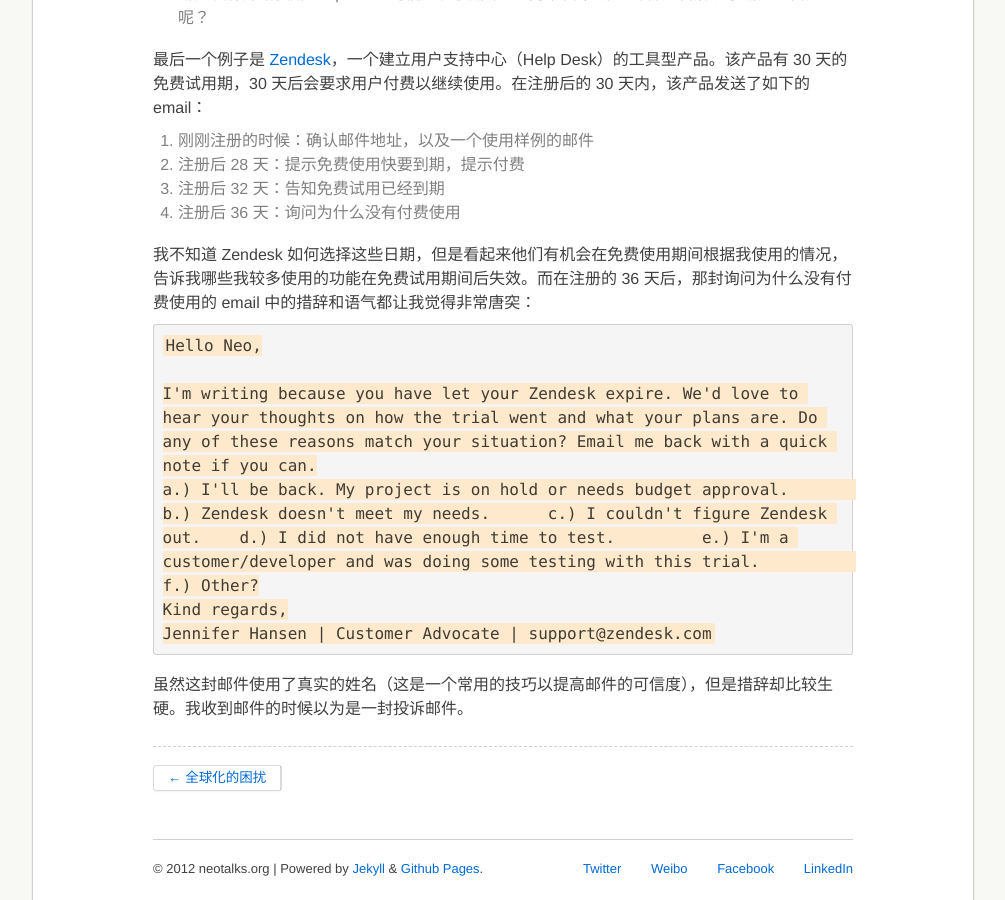
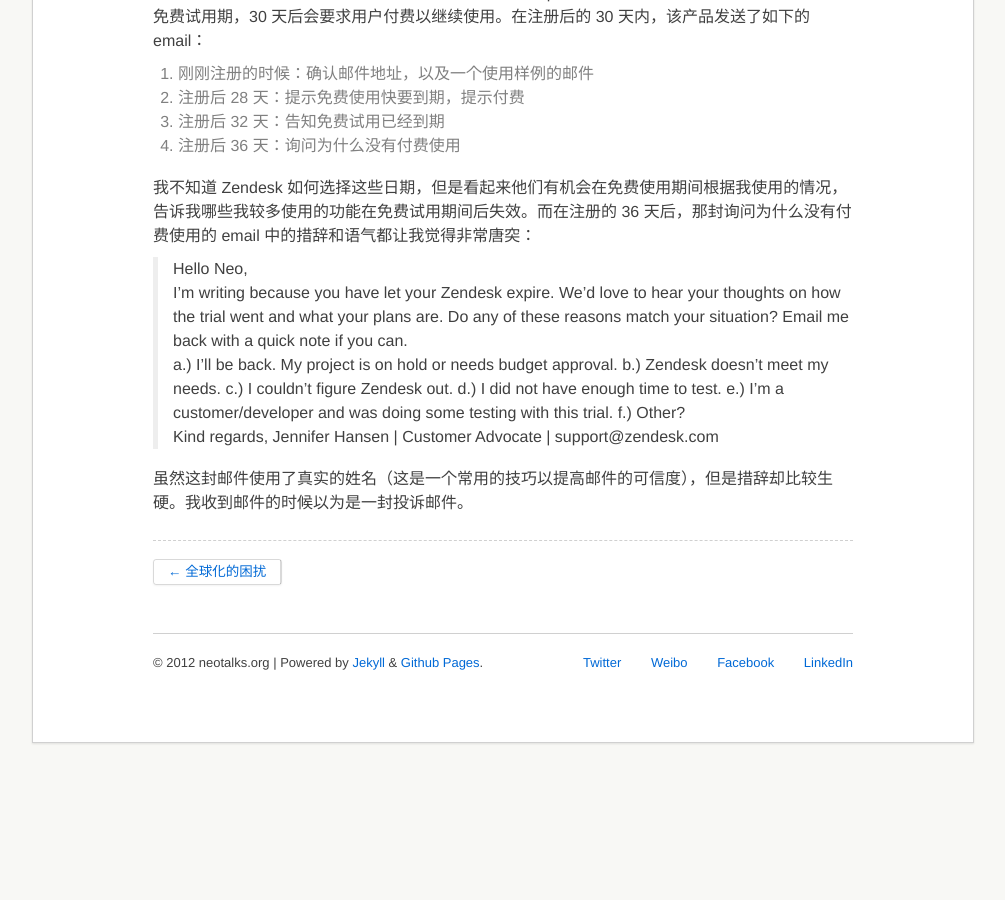
Before and after one commit to neozhang/neotalks.org, a Jekyll site: the page built from _posts/2012-1-30-email-notifications.md, in a window 1280 px wide and 900 px high, scrolled down 1039 px. Shown: the whole window, without its empty margins (137-1142 px from the left). Built offline with Jekyll 4.4.1, drawn with Linux system fonts in a browser that asks for light colours; Markdown is read by kramdown in place of the engine named in the settings; after the commit the page ends 1832 px from its top, so only the background shows below that.

```diff
--- a/_posts/2012-1-30-email-notifications.md
+++ b/_posts/2012-1-30-email-notifications.md
@@ -8,7 +8,7 @@ category: cn
 
 [Trello](http://trello.com) 是一个最近经常被提到的项目管理工具，今天在简单试用之后，发现了这个产品在发送邮件提示方面的细心[设计](http://blog.trello.com/on-email-notifications/)：
 
-	To date, Trello has sent you very little email. We sent you a single email summary of unread notifications, and only after 24 hours of inactivity (meaning it has been 24 hours since you last touched the mouse in your Trello tab). It’s great for people who are regularly checking the site. But, of course, not everybody interacts with Trello that way. People were missing out on important stuff, which is disastrous for a collaboration tool. You actually want — nay, need – that email.
+> To date, Trello has sent you very little email. We sent you a single email summary of unread notifications, and only after 24 hours of inactivity (meaning it has been 24 hours since you last touched the mouse in your Trello tab). It’s great for people who are regularly checking the site. But, of course, not everybody interacts with Trello that way. People were missing out on important stuff, which is disastrous for a collaboration tool. You actually want — nay, need – that email.
 
 基本的想法是，如果一个用户经常使用这个工具，那么他不需要邮件提醒；相反，如果用户不经常使用这个工具，那么作为一个项目管理型的工具产品，每天一封的总结邮件也就足够了。
 
@@ -33,16 +33,18 @@ category: cn
 
 我不知道 Zendesk 如何选择这些日期，但是看起来他们有机会在免费使用期间根据我使用的情况，告诉我哪些我较多使用的功能在免费试用期间后失效。而在注册的 36 天后，那封询问为什么没有付费使用的 email 中的措辞和语气都让我觉得非常唐突：
 
-	Hello Neo,
-
-	I'm writing because you have let your Zendesk expire. We'd love to hear your thoughts on how the trial went and what your plans are. Do any of these reasons match your situation? Email me back with a quick note if you can.
-	a.) I'll be back. My project is on hold or needs budget approval.
- 	b.) Zendesk doesn't meet my needs.
- 	c.) I couldn't figure Zendesk out.
- 	d.) I did not have enough time to test.
- 	e.) I'm a customer/developer and was doing some testing with this trial.
- 	f.) Other?
-	Kind regards,
-	Jennifer Hansen | Customer Advocate | support@zendesk.com
+> Hello Neo,
+>
+> I'm writing because you have let your Zendesk expire. We'd love to hear your thoughts on how the trial went and what your plans are. Do any of these reasons match your situation? Email me back with a quick note if you can.
+>
+> a.) I'll be back. My project is on hold or needs budget approval.
+> b.) Zendesk doesn't meet my needs.
+> c.) I couldn't figure Zendesk out.
+> d.) I did not have enough time to test.
+> e.) I'm a customer/developer and was doing some testing with this trial.
+> f.) Other?
+>
+> Kind regards,
+> Jennifer Hansen | Customer Advocate | support@zendesk.com
 
 虽然这封邮件使用了真实的姓名（这是一个常用的技巧以提高邮件的可信度），但是措辞却比较生硬。我收到邮件的时候以为是一封投诉邮件。
```
